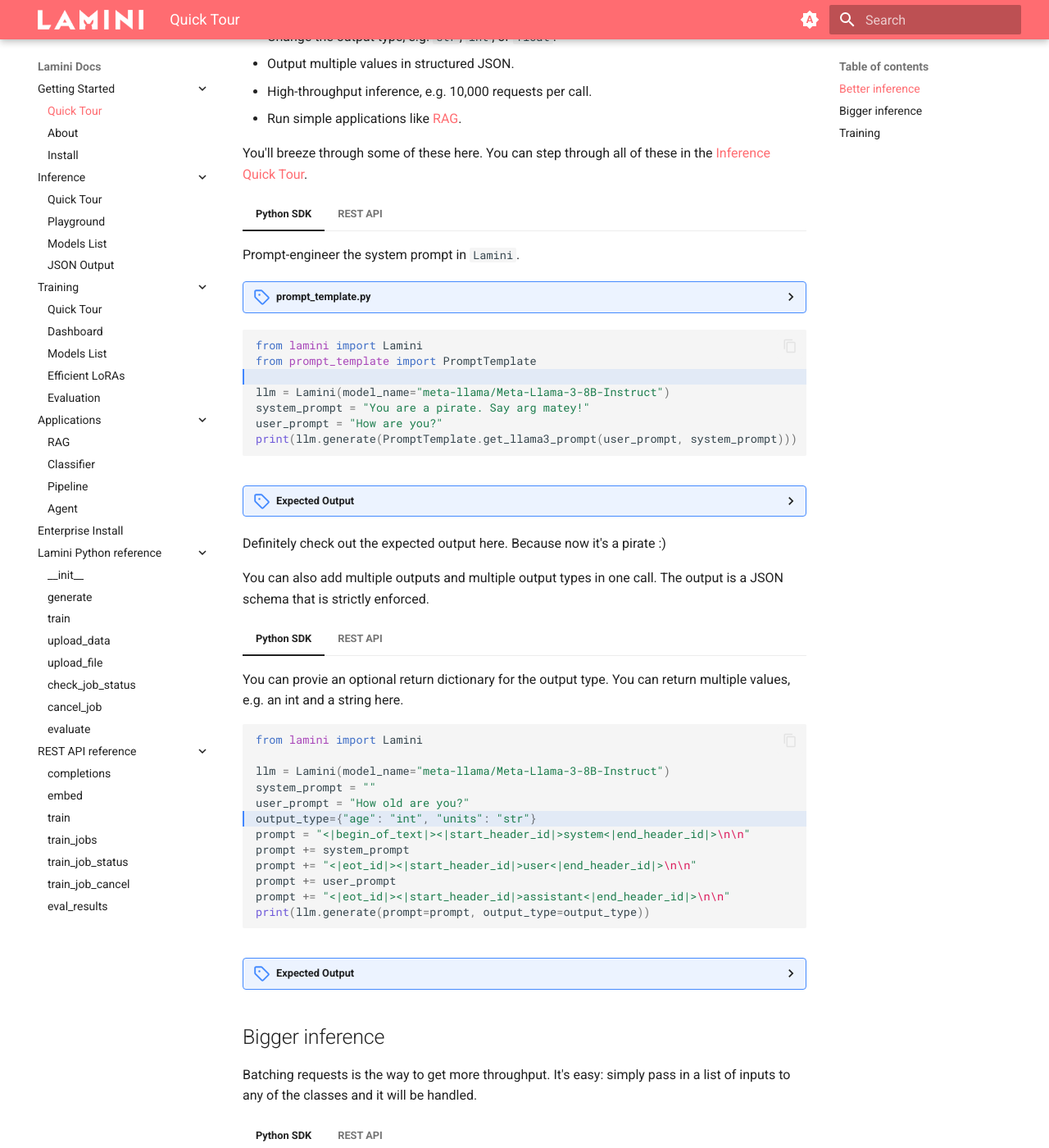
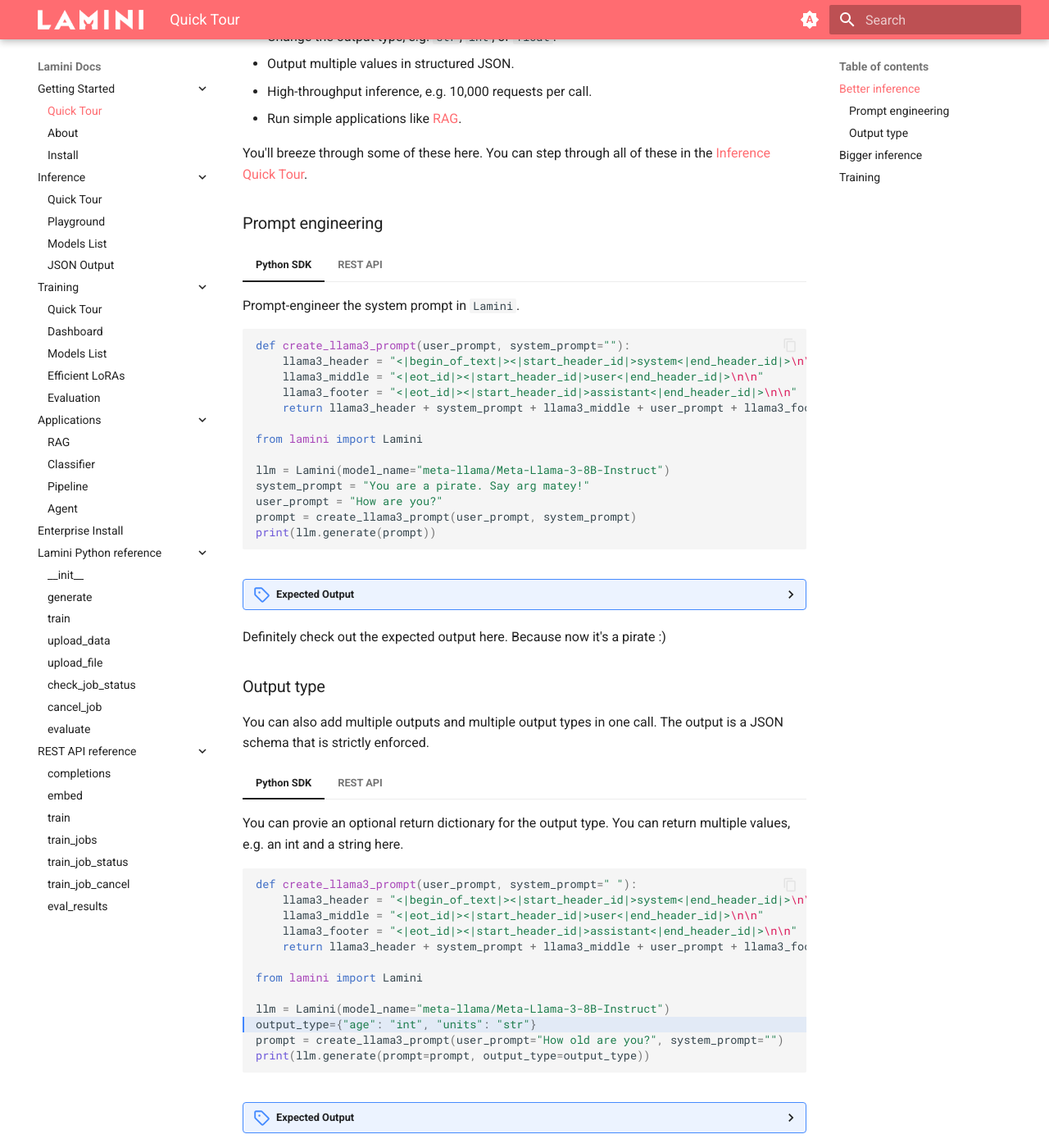
Before and after one commit to lamini-ai/lamini-ai.github.io, an MkDocs documentation site: the page built from docs/index.md, in a window 1280 px wide and 1400 px high, scrolled down 965 px. Shown: the whole window at 82% size. Built offline with MkDocs 1.6.1 and Material for MkDocs 9.7.7, drawn with Linux system fonts in a browser that asks for light colours.

Commit message:
Update prompt template

````diff
--- a/docs/index.md
+++ b/docs/index.md
@@ -72,33 +72,25 @@
 
 You'll breeze through some of these here. You can step through all of these in the [Inference Quick Tour](inference/quick_tour.md).
 
+### Prompt engineering
 === "Python SDK"
 
     Prompt-engineer the system prompt in `Lamini`.
 
-    <details>
-    <summary>prompt_template.py</summary>
-        ```
+    ```python
+    def create_llama3_prompt(user_prompt, system_prompt=""):
         llama3_header = "<|begin_of_text|><|start_header_id|>system<|end_header_id|>\n\n"
         llama3_middle = "<|eot_id|><|start_header_id|>user<|end_header_id|>\n\n"
         llama3_footer = "<|eot_id|><|start_header_id|>assistant<|end_header_id|>\n\n"
+        return llama3_header + system_prompt + llama3_middle + user_prompt + llama3_footer
 
-        class PromptTemplate:
-
-        @staticmethod
-        def get_llama3_prompt(user_prompt, system_prompt=" "):
-            return llama3_header + system_prompt + llama3_middle + user_prompt + llama3_footer
-        ```
-    </details>
-
-    ```python hl_lines="3"
     from lamini import Lamini
-    from prompt_template import PromptTemplate
 
     llm = Lamini(model_name="meta-llama/Meta-Llama-3-8B-Instruct")
     system_prompt = "You are a pirate. Say arg matey!"
     user_prompt = "How are you?"
-    print(llm.generate(PromptTemplate.get_llama3_prompt(user_prompt, system_prompt)))
+    prompt = create_llama3_prompt(user_prompt, system_prompt)
+    print(llm.generate(prompt))
     ```
 
 === "REST API"
@@ -126,24 +118,25 @@
 
 Definitely check out the expected output here. Because now it's a pirate :)
 
+### Output type
 You can also add multiple outputs and multiple output types in one call. The output is a JSON schema that is strictly enforced.
 
 === "Python SDK"
 
     You can provie an optional return dictionary for the output type. You can return multiple values, e.g. an int and a string here.
 
-    ```python hl_lines="6"
+    ```python hl_lines="10"
+    def create_llama3_prompt(user_prompt, system_prompt=" "):
+        llama3_header = "<|begin_of_text|><|start_header_id|>system<|end_header_id|>\n\n"
+        llama3_middle = "<|eot_id|><|start_header_id|>user<|end_header_id|>\n\n"
+        llama3_footer = "<|eot_id|><|start_header_id|>assistant<|end_header_id|>\n\n"
+        return llama3_header + system_prompt + llama3_middle + user_prompt + llama3_footer
+
     from lamini import Lamini
 
     llm = Lamini(model_name="meta-llama/Meta-Llama-3-8B-Instruct")
-    system_prompt = ""
-    user_prompt = "How old are you?"
     output_type={"age": "int", "units": "str"}
-    prompt = "<|begin_of_text|><|start_header_id|>system<|end_header_id|>\n\n"
-    prompt += system_prompt
-    prompt += "<|eot_id|><|start_header_id|>user<|end_header_id|>\n\n"
-    prompt += user_prompt
-    prompt += "<|eot_id|><|start_header_id|>assistant<|end_header_id|>\n\n"
+    prompt = create_llama3_prompt(user_prompt="How old are you?", system_prompt="")
     print(llm.generate(prompt=prompt, output_type=output_type))
     ```
 
````
